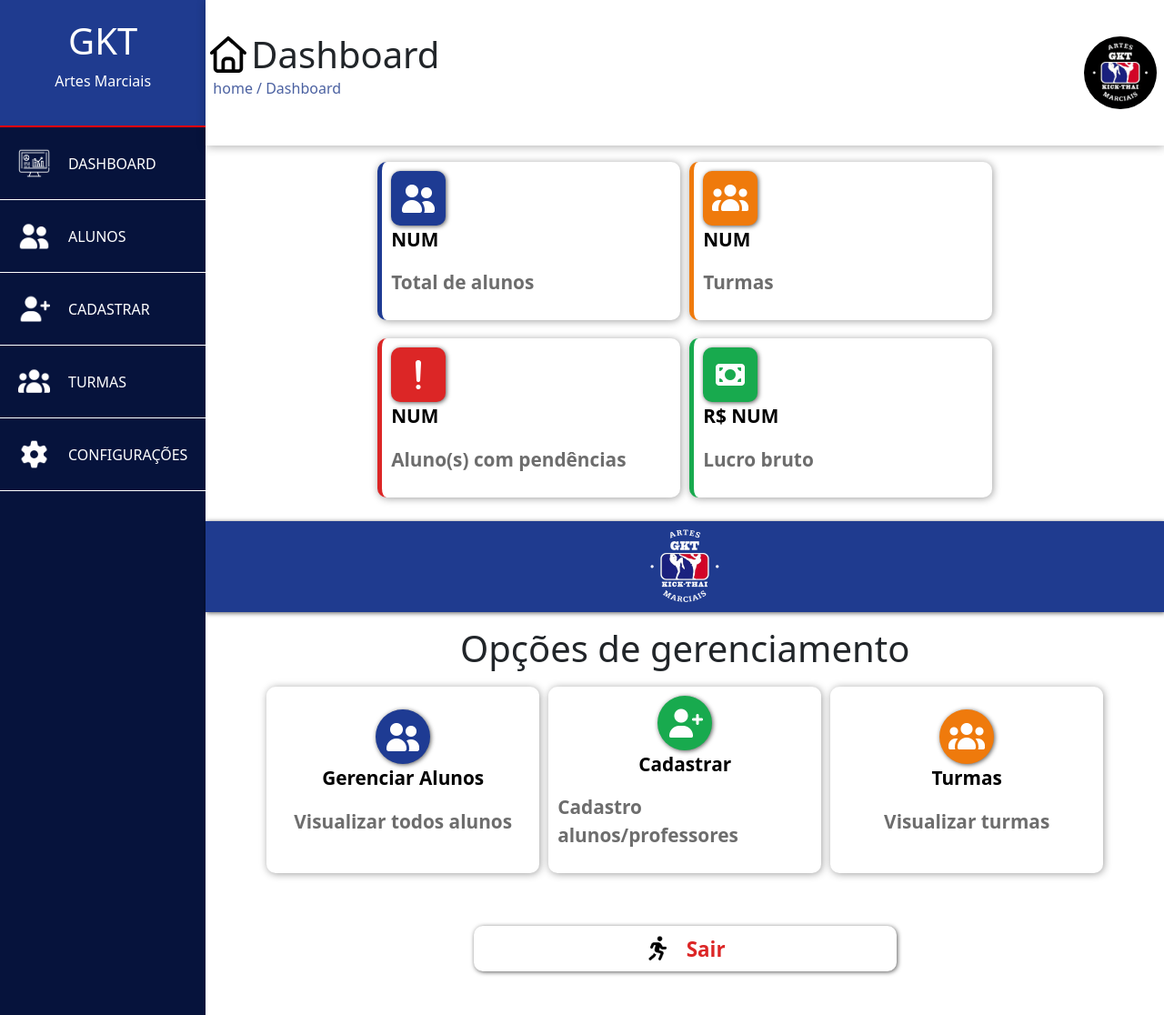
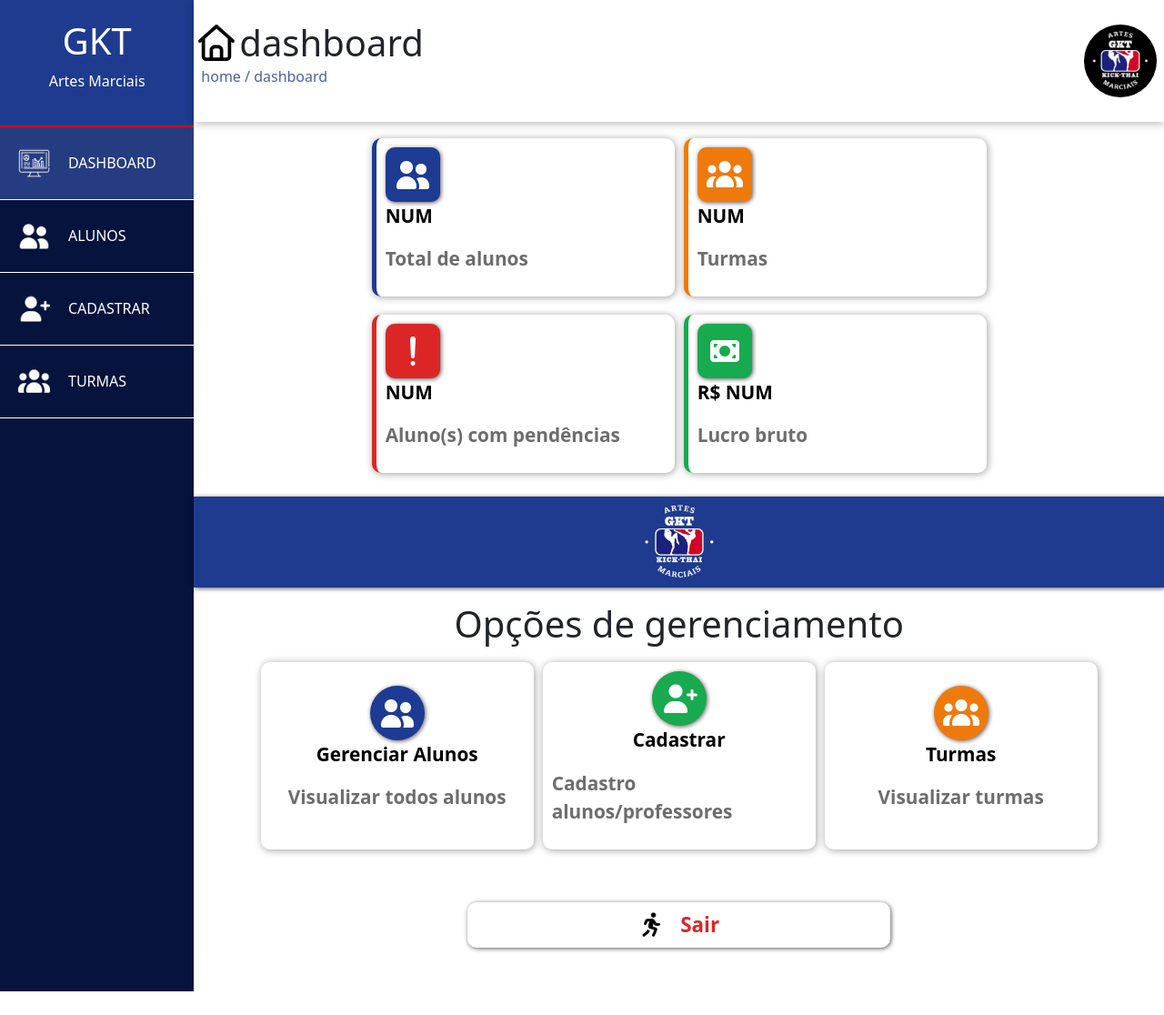
Before and after one commit to lzeunfa/Sistema-Gerenciamento-Alunos, a PHP site: page /sistema.html in a window 1280 px wide. Shown: the whole page at 91% size. After the commit the page ends 1090 px from the top, so only its background shows below. Run offline with PHP 8.4, Linux system fonts and the light colour scheme.

Commit message:
novas feats e fixes

```diff
--- /dev/null
+++ b/ASSETS/CSS/alunos.css
@@ -0,0 +1 @@
+@charset "UTF-8";
--- a/ASSETS/CSS/dashboard.css
+++ b/ASSETS/CSS/dashboard.css
@@ -36,9 +36,14 @@ body{
 
     color: white;
 
-    height: 10vh;
+    height: 20vh;
 
     border-bottom: 2px solid red;
+
+    display: flex;
+    align-items: center;
+    justify-content: center;
+    flex-direction: column;
 }
 
 #opcoesMenu{
--- a/ASSETS/CSS/loginStyle.css
+++ b/ASSETS/CSS/loginStyle.css
@@ -566,7 +566,6 @@
             }
         }
 
-
         @media (max-width: 1024px) {
             .login-wrapper {
                 flex-direction: column;
--- a/ASSETS/CSS/mq.css
+++ b/ASSETS/CSS/mq.css
@@ -1,15 +1,12 @@
 @charset "UTF-8";
 
+/*responsividade para telas médias*/
 @media screen and (min-width:900px) and (max-width: 1200px) {
 
     #menuHeader{
         display: flex;
 
         height: 100%;
-    }
-
-    #bannerMenu{
-        height: 20vh;
     }
 
     #menuLateral{
@@ -22,13 +19,14 @@
     }
 
     header{
-        height: 20vh;
+        height: 17.5vh;
 
         width: 100%;
     }
 
 }
 
+/*responsividade para telas grandes +*/
 @media screen and (min-width:1201px){
     #menuLateral{
         display: flex;
@@ -44,20 +42,11 @@
         justify-content: space-between;
         align-items: center;
 
-        height: 20vh;
+        height: 16.7vh;
         width: 100%;
     }
 
     #menuHeader{
         display: flex;
     }
-
-    #bannerMenu{
-        display: flex;
-        align-items: center;
-        justify-content: center;
-        flex-direction: column;
-
-        height: 20vh;
-    }
 }
--- a/ASSETS/PAGINAS/CADASTRAR.html
+++ b/ASSETS/PAGINAS/CADASTRAR.html
@@ -0,0 +1,2 @@
+<!--html da pagina para casdstros-->
+<h2>Pagina cadastrar</h2>
--- a/ASSETS/PAGINAS/TURMAS.html
+++ b/ASSETS/PAGINAS/TURMAS.html
@@ -0,0 +1,2 @@
+<!--html da pagina turmas-->
+<h2>Pagina turmas</h2>
--- a/sistema.html
+++ b/sistema.html
@@ -1,5 +1,6 @@
 <!DOCTYPE html>
 <html lang="pt-br">
+
 <head>
     <meta charset="UTF-8">
     <meta name="viewport" content="width=device-width, initial-scale=1.0">
@@ -9,8 +10,11 @@
     <link rel="shortcut icon" href="favicon.png" type="image/x-icon">
 
     <!--css-->
-    <!--css do header esta neste css-->
+    <!--css do header esta neste css dashboard-->
     <link rel="stylesheet" href="ASSETS/CSS/dashboard.css">
+
+    <!--css alunos-->
+    <link rel="stylesheet" href="ASSETS/CSS/alunos.css">
 
     <!--media querie css-->
     <link rel="stylesheet" href="ASSETS/CSS/mq.css">
@@ -18,7 +22,8 @@
     <!--bootstrap css-->
     <link href="https://cdn.jsdelivr.net/npm/bootstrap@5.3.8/dist/css/bootstrap.min.css" rel="stylesheet" integrity="sha384-sRIl4kxILFvY47J16cr9ZwB07vP4J8+LH7qKQnuqkuIAvNWLzeN8tE5YBujZqJLB" crossorigin="anonymous">
 </head>
-<body>
+
+<body onload="aoCarregarPagina()">
 
     <!--section para organizacao de conteudos menu e header-->
     <section id="menuHeader" class="d-flex">
@@ -26,7 +31,7 @@
         <div id="menuLateral">
 
             <!--banner com nome da academia-->
-            <div id="bannerMenu" class="d-flex flex-column align-items-center justify-content-center">
+            <div id="bannerMenu">
 
                 <h1>GKT</h1>
                 <p>Artes Marciais</p>
@@ -35,29 +40,24 @@
 
             <div id="opcoesMenu" class="d-flex flex-column">
 
-                <a href="#" id="dashboardPage" class="linkOpcoes">
+                <a href="DASHBOARD" id="dashboardPage" class="linkOpcoes">
                     <img src="ASSETS/IMGS/ICONES/iconeDashboard.png" alt="icone simbolizando area de dashboard" width="35px">
                     DASHBOARD
                 </a>
 
-                <a href="#" id="studentsPage" class="linkOpcoes">
+                <a href="ALUNOS" id="studentsPage" class="linkOpcoes">
                     <img src="ASSETS/IMGS/ICONES/iconeAlunos.png" alt="icone simbolizando area de dashboard" width="35px">
                     ALUNOS
                 </a>
 
-                <a href="#" id="registerPage" class="linkOpcoes">
+                <a href="CADASTRAR" id="registerPage" class="linkOpcoes">
                     <img src="ASSETS/IMGS/ICONES/iconeCadastrar.png" alt="icone simbolizando area de dashboard" width="35px">
                     CADASTRAR
                 </a>
 
-                <a href="#" id="classesPage" class="linkOpcoes">
+                <a href="TURMAS" id="classesPage" class="linkOpcoes">
                     <img src="ASSETS/IMGS/ICONES/iconeTurmas.png" alt="icone simbolizando area de dashboard" width="35px">
                     TURMAS
-                </a>
-
-                <a href="#" id="configsPages" class="linkOpcoes">
-                    <img src="ASSETS/IMGS/ICONES/iconeConfigs.png" alt="icone simbolizando area de dashboard" width="35px">
-                    CONFIGURAÇÕES
                 </a>
 
             </div>
@@ -70,14 +70,20 @@
             <header>
                 <!--section para conteúdo informativo da pagina no header-->
                 <section class="d-flex flex-column">
+
                     <div class="d-flex align-items-center justify-content-center">
+
                         <!--icone da pagina-->
                         <img src="ASSETS/IMGS/ICONES/house-regular-full.svg" alt="icone de casa simbolizando pagina de dashboard" width="50px">
+
                         <!--este texto muda de acordo com a página acessada-->
-                        <h1 class="m-0">Dashboard</h1>
+                        <h1 class="m-0" id="nomePA">dashboard</h1>
+
                     </div>
+
                     <!--texto dentro do span deve mudar de acordo com a página-->
-                    <p class="textoAzul ps-2">home / <span>Dashboard</span></p>
+                    <p class="textoAzul ps-2">home / <span id="caminhoPA">dashboard</span></p>
+
                 </section>
                 <!--logo da gkt-->
                 <img class="logoGKT me-2" src="ASSETS/IMGS/LOGOS/logo_gktCF.png" alt="logo da academia gkt">
@@ -86,113 +92,7 @@
             <!--tag que recebera troca de html via interação-->
             <main id="mainConteudoPagina" class="mt-2 d-flex align-items-center justify-content-center flex-column">
 
-                <!--area para infos da academia-->
-                <section id="infosAcademia" class="d-flex flex-wrap justify-content-center">
 
-                    <!--divs pros cards com as infos-->
-                    <div id="quantidadeAlunos" class="containerInfos">
-
-                        <div id="iconeQtdAlunos" class="containerIconeInfos">
-                            <img src="ASSETS/IMGS/ICONES/iconeAlunos.png" alt="icone dois bonequinhos">
-                        </div>
-
-                        <!--recebe pesquisa da soma do sql do total de alunos-->
-                        <p id="numTotalAlunos" class="textoEscuro">NUM</p>
-                        <p>Total de alunos</p>
-
-                    </div>
-
-                    <div id="quantidadeTurmas" class="containerInfos">
-
-                        <div id="iconeQtdTurmas" class="containerIconeInfos">
-                            <img src="ASSETS/IMGS/ICONES/iconeTurmas.png" alt="icone dois bonequinhos">
-                        </div>
-
-                        <!--recebe pesquisa da soma do sql do total de turmas-->
-                        <p id="numTurmas" class="textoEscuro">NUM</p>
-                        <p>Turmas</p>
-
-                    </div>
-
-                    <!--esta div serve apenas paracentralizacao e organizacao de layout-->
-                    <div class="d-flex flex-wrap justify-content-center">
-
-                        <div id="quantidadeAlunosPendentes" class="containerInfos">
-                            <div id="iconeQtdPendentes" class="containerIconeInfos">
-                                <img src="ASSETS/IMGS/ICONES/exclamation-solid-full.png" alt="icone dois bonequinhos">
-                            </div>
-                            <!--recebe pesquisa da soma do sql do total de alunos com pendencias-->
-                            <p id="numPendentes" class="textoEscuro">NUM</p>
-                            <p>Aluno(s) com pendências</p>
-                        </div>
-
-                        <div id="quantidadeLucroBruto" class="containerInfos">
-                            <div id="iconeLucroBruto" class="containerIconeInfos">
-                                <img src="ASSETS/IMGS/ICONES/money-bill-solid-full.png" alt="icone dois bonequinhos">
-                            </div>
-                            <!--recebe pesquisa da soma do sql do total de mensalidades pagas-->
-                            <p id="numLucroBruto" class="textoEscuro">R$ NUM</p>
-                            <p>Lucro bruto</p>
-                        </div>
-
-                    </div>
-
-                </section>
-
-                <!--section com o divisor com a logo da gkt-->
-                <section id="divisor" class="d-flex justify-content-center align-items-center mt-3 mb-3">
-                    <img src="ASSETS/IMGS/LOGOS/logo_gktSF.png" alt="logo da academia gkt" width="100px">
-                </section>
-
-                <!--section container para as opcoes de gerenciamento-->
-                <section id="opcoesGerenciamento" class="d-flex flex-column justify-content-center align-items-center">
-
-                    <h1>Opções de gerenciamento</h1>
-
-                    <!--div centralizadora das opcoes-->
-                    <div class="d-flex flex-wrap justify-content-center">
-
-                        <div class="containerOpcoesGerenciamento d-flex flex-column justify-content-center align-items-center">
-
-                            <div id="gerenciarAlunosOp" class="iconeOpcoes">
-                                <img src="ASSETS/IMGS/ICONES/iconeAlunos.png" alt="icone bonequinhos">
-                            </div>
-
-                            <p class="textoEscuro">Gerenciar Alunos</p>
-                            <p>Visualizar todos alunos</p>
-
-                        </div>
-
-                        <div class="containerOpcoesGerenciamento d-flex flex-column justify-content-center align-items-center">
-
-                            <div id="cadastrarAlunosOp" class="iconeOpcoes">
-                                <img src="ASSETS/IMGS/ICONES/iconeCadastrar.png" alt="icone bonequinhos e simbolo de mais">
-                            </div>
-
-                            <p class="textoEscuro">Cadastrar</p>
-                            <p>Cadastro alunos/professores</p>
-
-                        </div>
-
-                        <div class="containerOpcoesGerenciamento d-flex flex-column justify-content-center align-items-center">
-
-                            <div id="verTurmasOp" class="iconeOpcoes">
-                                <img src="ASSETS/IMGS/ICONES/iconeTurmas.png" alt="icone bonequinhos">
-                            </div>
-
-                            <p class="textoEscuro">Turmas</p>
-                            <p>Visualizar turmas</p>
-
-                        </div>
-
-                    </div>
-
-                    <button id="btSair" class="mb-5 mt-5 d-flex justify-content-center align-items-center">
-                        <img class="me-3" src="ASSETS/IMGS/ICONES/iconeSair.png" alt="bonequinho correndo simbolizando saida" width="30px">
-                        Sair
-                    </button>
-
-                </section>
 
             </main>
 
```
Also changed, not shown: ASSETS/JS/paginas.js (+63 -7 lines), ASSETS/PAGINAS/ALUNOS.html (+25 -0 lines), ASSETS/PAGINAS/DASHBOARD.html (+109 -0 lines).
